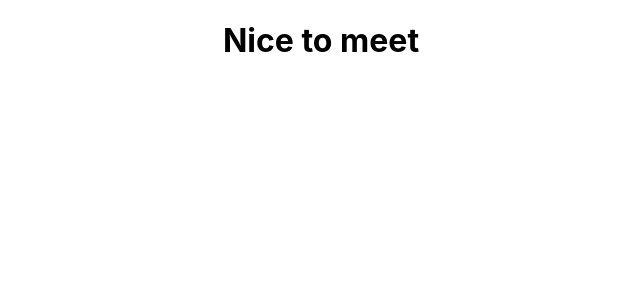
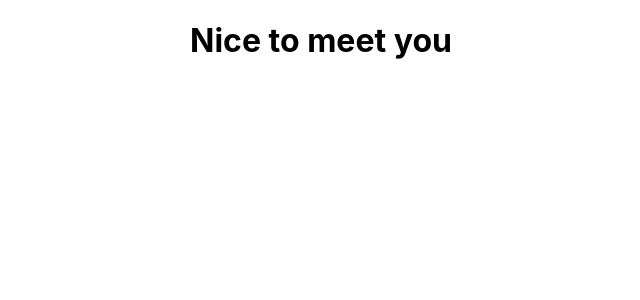
Before and after one commit to emon955/react-portfolio, a React (Create React App) app: page / in a window 1280 px wide. Shown: the top 300 px of the page, without its empty margins (319-959 px from the left). Built offline with nearby package versions, Linux system fonts and the light colour scheme.

Commit message:
Configure React app for

```diff
--- a/src/App.js
+++ b/src/App.js
@@ -4,7 +4,7 @@ import './App.css';
 function App() {
   return (
     <div className="App">
-        <h1>Nice to meet</h1>
+        <h1>Nice to meet you</h1>
     </div>
   );
 }
```
